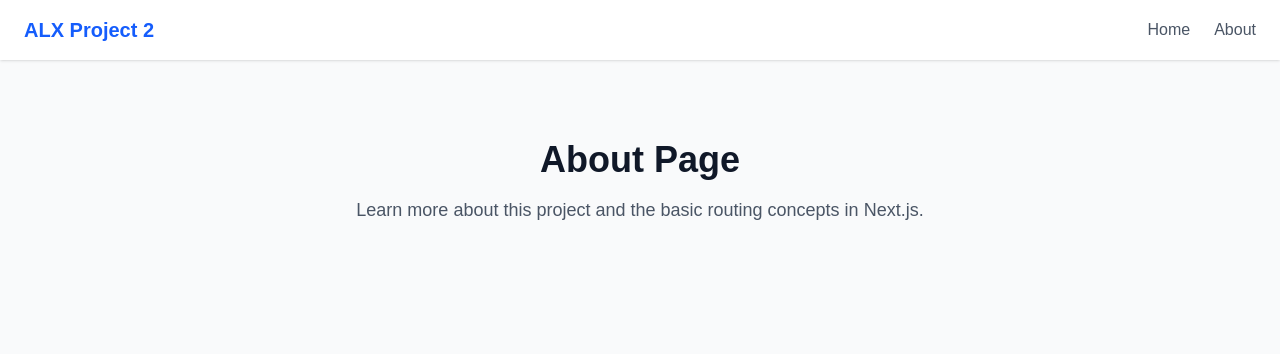
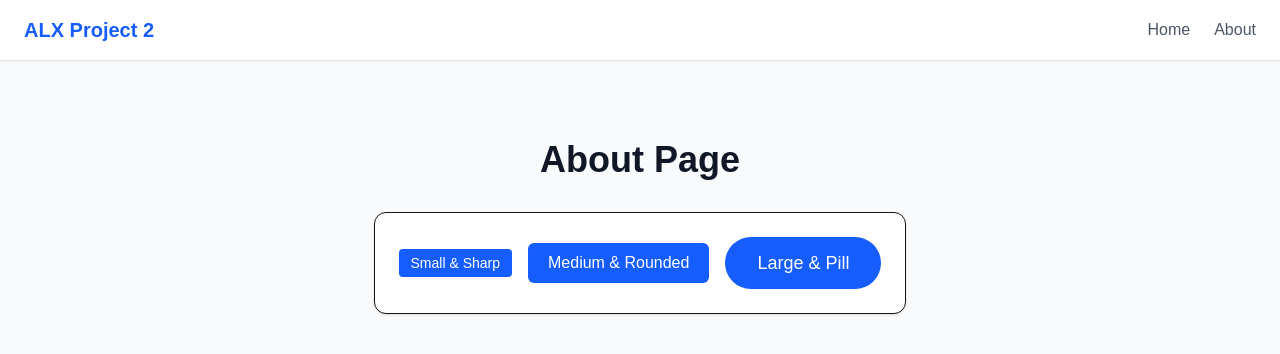
Before and after one commit to joelmutiso/alx-project-0x02-setup, a Next.js app in the folder alx-project-0x02/: page /about in a window 1280 px wide. Shown: the top 354 px of the page. Built offline with nearby package versions, Linux system fonts and the light colour scheme.

Commit message:
Created reusable Button component with dynamic size and shape props

```diff
--- /dev/null
+++ b/alx-project-0x02/components/common/Button.tsx
@@ -0,0 +1,28 @@
+import { type ButtonProps } from "@/interfaces";
+
+const Button: React.FC<ButtonProps> = ({ size, shape, onClick, children }) => {
+  // Mapping sizes to Tailwind padding and text classes
+  const sizeClasses = {
+    small: "px-3 py-1 text-sm",
+    medium: "px-5 py-2 text-md",
+    large: "px-8 py-3 text-lg",
+  };
+
+  // Mapping shapes to Tailwind border-radius classes
+  const shapeClasses = {
+    "rounded-sm": "rounded-sm",
+    "rounded-md": "rounded-md",
+    "rounded-full": "rounded-full",
+  };
+
+  return (
+    <button
+      onClick={onClick}
+      className={`bg-blue-600 text-white transition-all hover:bg-blue-700 active:scale-95 ${sizeClasses[size]} ${shapeClasses[shape]}`}
+    >
+      {children}
+    </button>
+  );
+};
+
+export default Button;
--- a/alx-project-0x02/interfaces/index.ts
+++ b/alx-project-0x02/interfaces/index.ts
@@ -2,3 +2,10 @@ export interface CardProps {
   title: string;
   content: string;
 }
+
+export interface ButtonProps {
+  size: "small" | "medium" | "large";
+  shape: "rounded-sm" | "rounded-md" | "rounded-full";
+  onClick?: () => void;
+  children: React.ReactNode;
+}
--- a/alx-project-0x02/pages/about.tsx
+++ b/alx-project-0x02/pages/about.tsx
@@ -1,14 +1,18 @@
 import Header from "@/components/layout/Header";
+import Button from "@/components/common/Button";
 
 const AboutPage = () => {
   return (
     <div className="min-h-screen bg-gray-50">
       <Header />
       <main className="flex flex-col items-center justify-center py-20 px-4">
-        <h1 className="text-4xl font-bold text-gray-900 mb-4">About Page</h1>
-        <p className="text-lg text-gray-600 text-center max-w-2xl">
-          Learn more about this project and the basic routing concepts in Next.js.
-        </p>
+        <h1 className="text-4xl font-bold text-gray-900 mb-8">About Page</h1>
+
+        <div className="flex flex-wrap gap-4 justify-center items-center p-6 bg-white rounded-xl shadow-sm border">
+          <Button size="small" shape="rounded-sm">Small & Sharp</Button>
+          <Button size="medium" shape="rounded-md">Medium & Rounded</Button>
+          <Button size="large" shape="rounded-full">Large & Pill</Button>
+        </div>
       </main>
     </div>
   );
```
